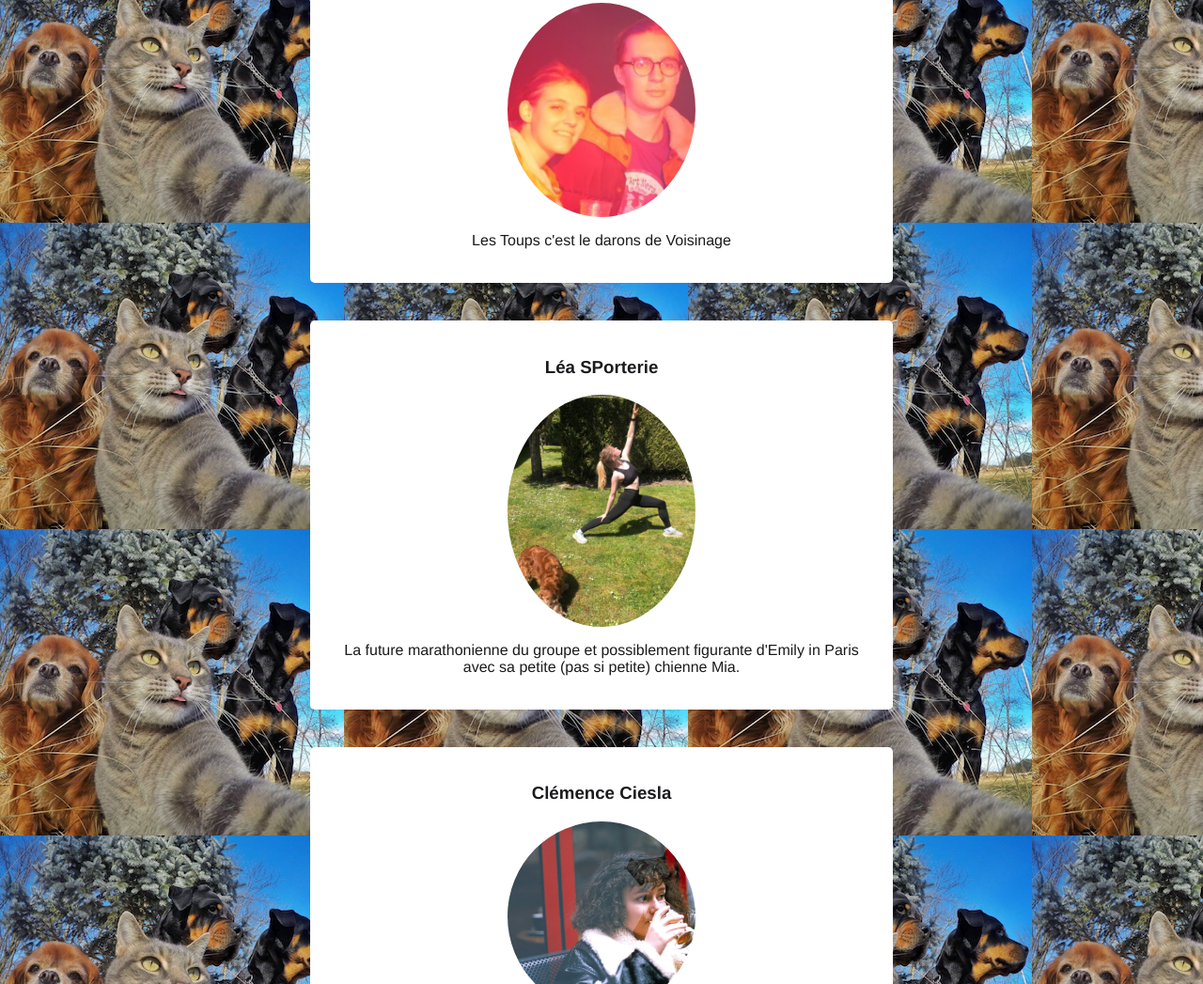
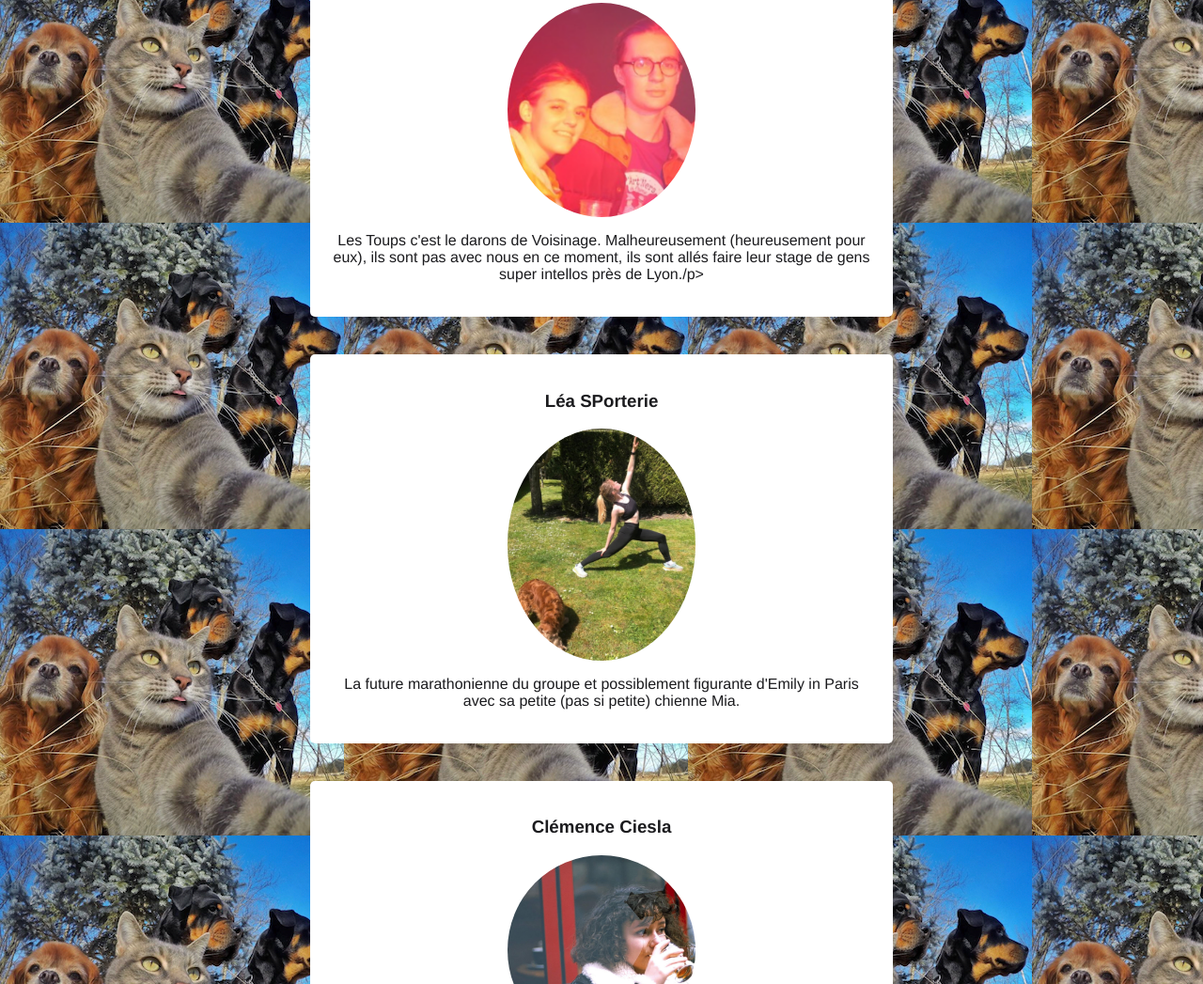
Before and after one commit to wasila-djilalisaiah/voisinage-elargi, a plain HTML site: page index.html in a window 1280 px wide. Shown: the part 1067-2114 px from the top of the page at 94% size. Drawn offline with Linux system fonts and the light colour scheme.

Commit message:
Update index.html

```diff
--- a/index.html
+++ b/index.html
@@ -42,7 +42,7 @@
 	<div class="card-white">
 		<h3>Les Toups : Baptiste et Claire</h3>
 			<img src="images/toups.png" alt="Les Toups" class= img-circle>
-			<p>Les Toups c'est le darons de Voisinage</p>
+			<p>Les Toups c'est le darons de Voisinage. Malheureusement (heureusement pour eux), ils sont pas avec nous en ce moment, ils sont allés faire leur stage de gens super intellos près de Lyon./p>
 	</div>
 
 	<div class="card-white">
```
